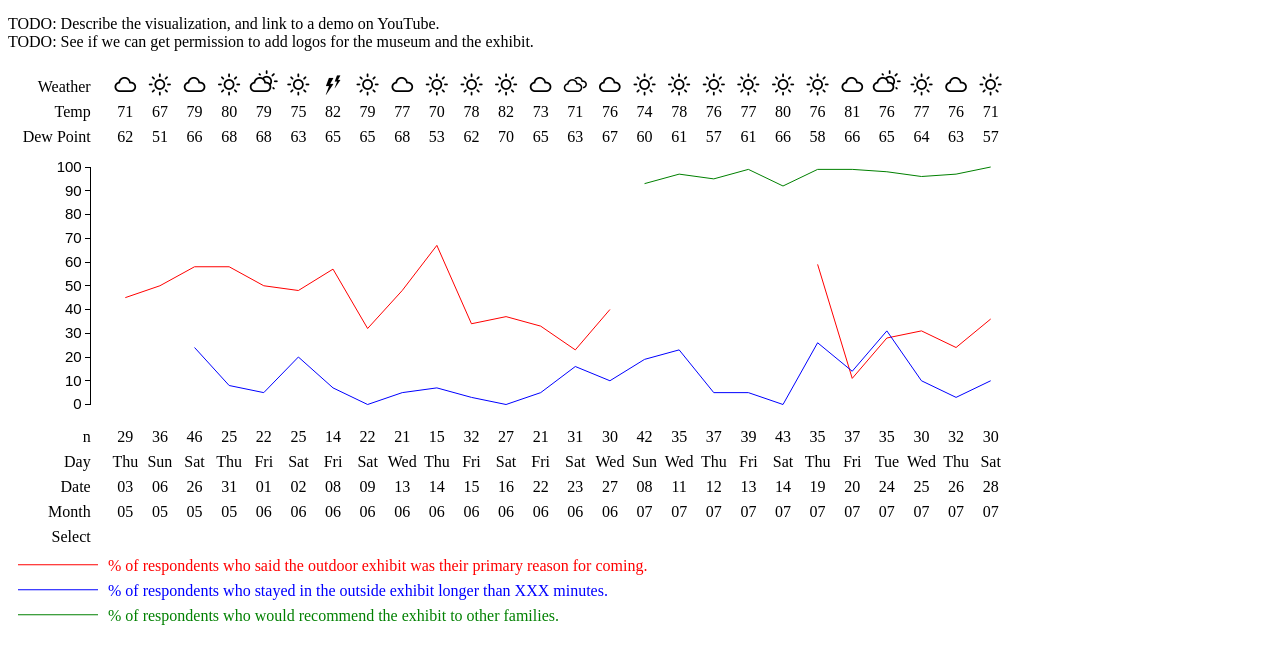
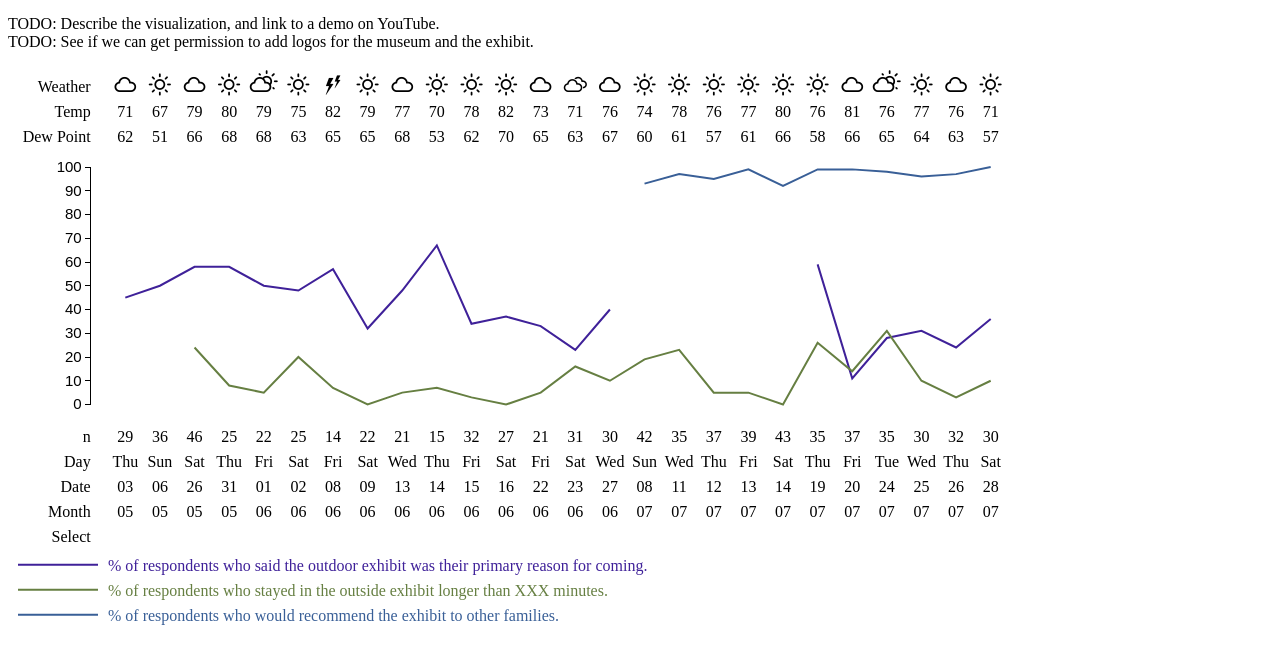
Before and after one commit to CKIXD/H517Project2, a plain HTML site: page index.html in a window 1280 px wide. Shown: the part 45-708 px from the top of the page. Drawn offline with nearby package versions, Linux system fonts and the light colour scheme.

Commit message:
Updated to colorblind-safe colors.

```diff
--- a/index.html
+++ b/index.html
@@ -16,7 +16,7 @@
 
 		svg .graphline {
 			fill: none;
-			stroke-width: 1px;
+			stroke-width: 2px;
 		}
 
 		svg .hoverbar:hover {
--- a/timeline.js
+++ b/timeline.js
@@ -4,9 +4,9 @@ const TL_WIDTH = 1000; // MAYBE: How do I resize this dynamically? Do I need to
 const TL_ROWHEIGHT = 25; // TODO: Make sure this is appropriate to selected font and weather icons.
 const TL_LEFTMARGIN = 100;
 
-const TL_PRIMARYREASONCOLOR = "red";
-const TL_OUTSIDETIMECOLOR = "blue";
-const TL_RECOMMENDCOLOR = "green";
+const TL_PRIMARYREASONCOLOR = "#3f2199";
+const TL_OUTSIDETIMECOLOR = "#667f42";
+const TL_RECOMMENDCOLOR = "#395f97";
 
 // Declare global variables for this module.
 let tlXScale = d3.scale.linear();
```
